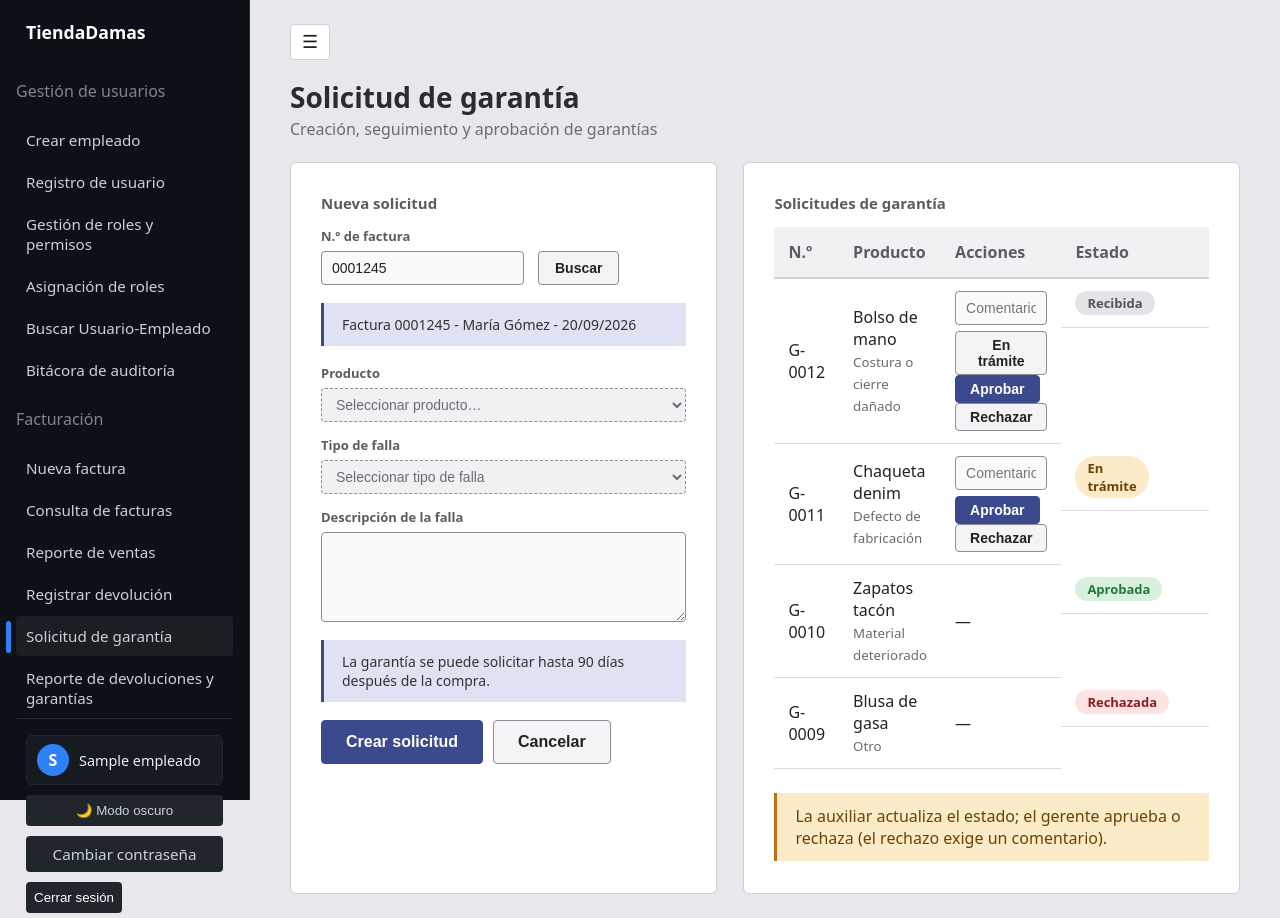
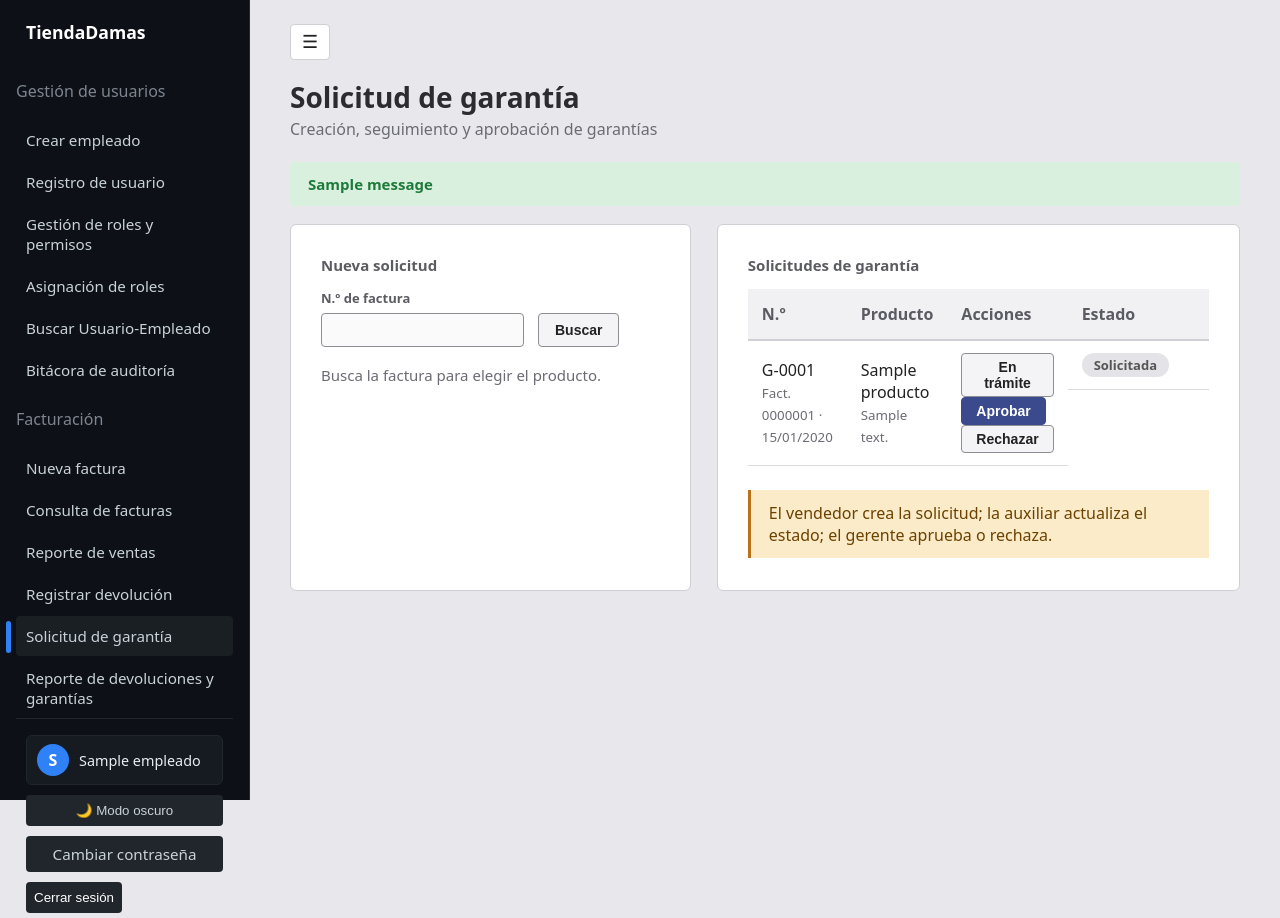
Before and after one commit to JuanchoLopezGalvis/TiendaDamasSoftware, a Django app: page /panel/facturacion/garantia/ in a window 1280 px wide. Run offline with Django 5.2, Linux system fonts and the light colour scheme; a user stored in the database is signed in; tables that the repository leaves empty hold one stand-in row (values such as "Sample post"); one stand-in notice (Sample message) is shown.

Commit message:
solicitudes de garantia

```diff
--- a/Modulos/facturacion/views.py
+++ b/Modulos/facturacion/views.py
@@ -14,9 +14,11 @@ from Modulos.usuarios.auditoria import registrar
 from Modulos.usuarios.models import Auditoria
 from django.db.models.functions import Coalesce
 
+from django.core.exceptions import PermissionDenied
+
 from Modulos.facturacion.models import (
-    PLAZO_DEVOLUCION_DIAS, Cliente, DetalleDevolucion, DetalleFactura,
-    Devolucion, Factura, Garantia, Producto,
+    PLAZO_DEVOLUCION_DIAS, PLAZO_GARANTIA_DIAS, Cliente, DetalleDevolucion,
+    DetalleFactura, Devolucion, Factura, Garantia, Producto, SeguimientoGarantia,
 )
 
 # Create your views here.
@@ -385,9 +387,145 @@ def registrar_devolucion(request):
     })
 
 
+ESTADOS_ABIERTOS = [
+    Garantia.Estado.SOLICITADA, Garantia.Estado.TRAMITE, Garantia.Estado.APROBADA,
+]
+
+
+def _problemas_garantia(factura):
+    problemas = []
+    if factura.estado == Factura.Estado.ANULADA:
+        problemas.append('La factura está anulada.')
+    dias = (timezone.localdate() - factura.fecha_factura).days
+    if dias > PLAZO_GARANTIA_DIAS:
+        problemas.append(
+            f'El plazo para solicitar garantía ({PLAZO_GARANTIA_DIAS} días) ya venció: '
+            f'la compra fue hace {dias} días.')
+    return problemas
+
+
 @login_required
 def solicitud_garantia(request):
-    return render(request, 'garantia.html')
+    u = request.user
+    puede_crear = u.has_perm('facturacion.add_garantia')
+    puede_tramitar = u.has_perm('facturacion.seguimiento_garantia')
+    puede_decidir = u.has_perm('facturacion.aprobar_garantia')
+    if not (puede_crear or puede_tramitar or puede_decidir):
+        raise PermissionDenied
+
+    url = reverse('solicitud_garantia')
+
+    if request.method == 'POST':
+        accion = request.POST.get('accion', '')
+
+        # ---------- Vendedor: crear la solicitud ----------
+        if accion == 'crear':
+            if not puede_crear:
+                raise PermissionDenied
+
+            factura = _buscar_factura(request.POST.get('factura'))
+            if factura is None:
+                messages.error(request, 'La factura no existe.')
+                return redirect(url)
+            back = f'{url}?factura={factura.numero}'
+
+            detalle = factura.detalles.select_related('producto').filter(
+                pk=_entero(request.POST.get('detalle'))).first()
+            descripcion = request.POST.get('descripcion', '').strip()[:1000]
+
+            errores = _problemas_garantia(factura)
+            if detalle is None:
+                errores.append('Selecciona un producto de la factura.')
+            elif Garantia.objects.filter(
+                    detalle_factura=detalle, estado__in=ESTADOS_ABIERTOS).exists():
+                errores.append('Ese producto ya tiene una garantía en curso.')
+            if not descripcion:
+                errores.append('Describe la falla del producto.')
+
+            if errores:
+                for e in errores:
+                    messages.error(request, e)
+                return redirect(back)
+
+            garantia = Garantia.objects.create(
+                detalle_factura=detalle, descripcion=descripcion, usuario_vendedor=u)
+            registrar(request, Auditoria.Evento.CREACION,
+                      f'Garantía {garantia.numero}: {detalle.producto.nombre_producto} '
+                      f'(factura {factura.numero})')
+            messages.success(request, f'Solicitud {garantia.numero} creada.')
+            return redirect(url)
+
+        # ---------- Auxiliar y gerente: cambiar el estado ----------
+        if accion in ('tramite', 'repuesta', 'aprobar', 'rechazar'):
+            garantia = Garantia.objects.filter(pk=_entero(request.POST.get('garantia'))).first()
+            Estado = Garantia.Estado
+
+            if garantia is None:
+                messages.error(request, 'La solicitud no existe.')
+                return redirect(url)
+
+            if accion in ('tramite', 'repuesta'):
+                if not puede_tramitar:
+                    raise PermissionDenied
+                esperado, nuevo = (
+                    (Estado.SOLICITADA, Estado.TRAMITE) if accion == 'tramite'
+                    else (Estado.APROBADA, Estado.REPUESTA)
+                )
+                if garantia.estado != esperado:
+                    messages.error(request, f'{garantia.numero} ya no está en estado "{Estado(esperado).label}".')
+                    return redirect(url)
+                with transaction.atomic():
+                    garantia.estado = nuevo
+                    campos = ['estado']
+                    if nuevo == Estado.REPUESTA:
+                        garantia.fecha_reposicion = timezone.now()
+                        campos.append('fecha_reposicion')
+                    garantia.save(update_fields=campos)
+                    SeguimientoGarantia.objects.create(
+                        garantia=garantia, usuario_auxiliar=u, estado=nuevo)
+            else:
+                if not puede_decidir:
+                    raise PermissionDenied
+                if garantia.estado not in (Estado.SOLICITADA, Estado.TRAMITE):
+                    messages.error(request, f'{garantia.numero} ya fue resuelta.')
+                    return redirect(url)
+                garantia.estado = Estado.APROBADA if accion == 'aprobar' else Estado.RECHAZADA
+                garantia.usuario_gerente = u
+                garantia.fecha_decision = timezone.now()
+                garantia.save(update_fields=['estado', 'usuario_gerente', 'fecha_decision'])
+
+            messages.success(request, f'{garantia.numero}: {garantia.get_estado_display().lower()}.')
+            return redirect(url)
+
+        return redirect(url)
+
+    # ---------- Mostrar ----------
+    texto = request.GET.get('factura', '').strip()
+    factura, detalles, problemas = None, [], []
+    if texto and puede_crear:
+        factura = _buscar_factura(texto)
+        if factura is None:
+            messages.error(request, f'No existe la factura "{texto}".')
+        else:
+            detalles = list(factura.detalles.select_related('producto').order_by('pk'))
+            problemas = _problemas_garantia(factura)
+
+    Estado = Garantia.Estado
+    garantias = Garantia.objects.select_related(
+        'detalle_factura__producto', 'detalle_factura__factura', 'usuario_vendedor')[:30]
+    filas = [{
+        'g': g,
+        'tramitar': puede_tramitar and g.estado == Estado.SOLICITADA,
+        'reponer': puede_tramitar and g.estado == Estado.APROBADA,
+        'decidir': puede_decidir and g.estado in (Estado.SOLICITADA, Estado.TRAMITE),
+    } for g in garantias]
+
+    return render(request, 'garantia.html', {
+        'puede_crear': puede_crear,
+        'texto': texto, 'factura': factura, 'detalles': detalles, 'problemas': problemas,
+        'plazo': PLAZO_GARANTIA_DIAS,
+        'filas': filas,
+    })
 
 
 @login_required
--- a/templates/garantia.html
+++ b/templates/garantia.html
@@ -8,66 +8,77 @@
     <h1 class="pagina-titulo">Solicitud de garantía</h1>
     <p class="pagina-sub">Creación, seguimiento y aprobación de garantías</p>
 
+    {% if messages %}
+        {% for m in messages %}
+            <div class="msg msg-{{ m.tags }}">{{ m }}</div>
+        {% endfor %}
+    {% endif %}
+
     <div class="roles-grid">
 
         <!-- ========== Nueva solicitud (vendedor) ========== -->
+        {% if puede_crear %}
         <section class="card">
             <h2 class="card-titulo">Nueva solicitud</h2>
 
-            <div class="buscar-producto" style="margin-bottom: 18px;">
+            <form method="get" class="buscar-producto" style="margin-bottom: 18px;">
                 <div class="campo">
                     <label for="factura">N.º de factura</label>
-                    <input type="text" id="factura" value="0001245" autocomplete="off">
+                    <input type="text" id="factura" name="factura" value="{{ texto }}" autocomplete="off" required>
                 </div>
-                <button type="button" class="btn-secundario">Buscar</button>
+                <button type="submit" class="btn-secundario">Buscar</button>
+            </form>
+
+            {% if factura %}
+                <div class="aviso">
+                    Factura {{ factura.numero }} - {{ factura.cliente.nombre_completo }} - {{ factura.fecha_factura|date:"d/m/Y" }}
                 </div>
 
-            <div class="aviso">Factura 0001245 - María Gómez - 20/09/2026</div>
+                {% for p in problemas %}
+                    <div class="aviso aviso-warn">{{ p }}</div>
+                {% endfor %}
 
                 <form method="post">
                     {% csrf_token %}
+                    <input type="hidden" name="accion" value="crear">
+                    <input type="hidden" name="factura" value="{{ factura.numero }}">
 
                     <div style="display: flex; flex-direction: column; gap: 14px;">
                         <div class="campo">
                             <label for="detalle">Producto</label>
-                        <select id="detalle" required>
+                            <select id="detalle" name="detalle" required {% if problemas %}disabled{% endif %}>
                                 <option value="" selected disabled>Seleccionar producto…</option>
-                            <option>101BLU · Blusa manga larga básica</option>
-                            <option>201BOL · Bolso de mano cuero sintético</option>
-                        </select>
-                    </div>
-
-                    <div class="campo">
-                        <label for="motivo">Tipo de falla</label>
-                        <select id="motivo" required>
-                            <option value="" selected disabled>Seleccionar tipo de falla</option>
-                            <option>Defecto de fabricación</option>
-                            <option>Costura o cierre dañado</option>
-                            <option>Material deteriorado</option>
-                            <option>Otro</option>
+                                {% for d in detalles %}
+                                    <option value="{{ d.pk }}">{{ d.producto.codigo }} · {{ d.producto.nombre_producto }}</option>
+                                {% endfor %}
                             </select>
                         </div>
 
                         <div class="campo">
                             <label for="descripcion">Descripción de la falla</label>
-                        <textarea id="descripcion" class="input-tabla" maxlength="1000" required
+                            <textarea id="descripcion" name="descripcion" class="input-tabla" maxlength="1000" required
+                                      {% if problemas %}disabled{% endif %}
                                       style="width: 100%; height: 90px; padding: 8px 10px; font-family: inherit; resize: vertical;"></textarea>
                         </div>
                     </div>
 
                     <div class="aviso" style="margin-top: 18px;">
-                    La garantía se puede solicitar hasta 90 días después de la compra.
+                        La garantía se puede solicitar hasta {{ plazo }} días después de la compra.
                     </div>
 
                     <div class="acciones">
-                    <button type="submit" class="btn-primario">Crear solicitud</button>
-                    <button type="reset" class="btn-secundario">Cancelar</button>
+                        <button type="submit" class="btn-primario" {% if problemas %}disabled{% endif %}>Crear solicitud</button>
+                        <a class="btn-secundario btn-enlace" href="{% url 'solicitud_garantia' %}">Cancelar</a>
                     </div>
                 </form>
+            {% else %}
+                <p class="nota">Busca la factura para elegir el producto.</p>
+            {% endif %}
         </section>
+        {% endif %}
 
         <!-- ========== Solicitudes (auxiliar / gerente) ========== -->
-        <section class="card">
+        <section class="card" {% if not puede_crear %}style="grid-column: 1 / -1;"{% endif %}>
             <h2 class="card-titulo">Solicitudes de garantía</h2>
 
             <table class="tabla sin-derecha">
@@ -80,44 +91,46 @@
                     </tr>
                 </thead>
                 <tbody>
+                    {% for f in filas %}
                     <tr>
-                        <td>G-0012</td>
-                        <td>Bolso de mano<br><small style="color: var(--muted);">Costura o cierre dañado</small></td>
                         <td>
-                            <input type="text" class="input-tabla" placeholder="Comentario" style="width: 100%; margin-bottom: 6px;">
-                            <button type="button" class="btn-secundario btn-chico">En trámite</button>
-                            <button type="button" class="btn-primario btn-chico">Aprobar</button>
-                            <button type="button" class="btn-secundario btn-chico">Rechazar</button>
+                            {{ f.g.numero }}<br>
+                            <small style="color: var(--muted);">Fact. {{ f.g.detalle_factura.factura.numero }} · {{ f.g.fecha_solicitud|date:"d/m/Y" }}</small>
                         </td>
-                        <td><span class="pill pill-off">Recibida</span></td>
+                        <td>
+                            {{ f.g.detalle_factura.producto.nombre_producto }}<br>
+                            <small style="color: var(--muted);">{{ f.g.descripcion|truncatechars:70 }}</small>
+                        </td>
+                        <td>
+                            {% if f.tramitar or f.reponer or f.decidir %}
+                            <form method="post">
+                                {% csrf_token %}
+                                <input type="hidden" name="garantia" value="{{ f.g.pk }}">
+                                {% if f.tramitar %}
+                                    <button type="submit" name="accion" value="tramite" class="btn-secundario btn-chico">En trámite</button>
+                                {% endif %}
+                                {% if f.reponer %}
+                                    <button type="submit" name="accion" value="repuesta" class="btn-secundario btn-chico">Marcar repuesta</button>
+                                {% endif %}
+                                {% if f.decidir %}
+                                    <button type="submit" name="accion" value="aprobar" class="btn-primario btn-chico">Aprobar</button>
+                                    <button type="submit" name="accion" value="rechazar" class="btn-secundario btn-chico">Rechazar</button>
+                                {% endif %}
+                            </form>
+                            {% else %}—{% endif %}
+                        </td>
+                        <td><span class="pill {{ f.g.clase }}">{{ f.g.get_estado_display }}</span></td>
                     </tr>
+                    {% empty %}
                     <tr>
-                        <td>G-0011</td>
-                        <td>Chaqueta denim<br><small style="color: var(--muted);">Defecto de fabricación</small></td>
-                        <td>
-                            <input type="text" class="input-tabla" placeholder="Comentario" style="width: 100%; margin-bottom: 6px;">
-                            <button type="button" class="btn-primario btn-chico">Aprobar</button>
-                            <button type="button" class="btn-secundario btn-chico">Rechazar</button>
-                        </td>
-                        <td><span class="pill pill-warn">En trámite</span></td>
+                        <td colspan="4">Aún no hay solicitudes de garantía.</td>
                     </tr>
-                    <tr>
-                        <td>G-0010</td>
-                        <td>Zapatos tacón<br><small style="color: var(--muted);">Material deteriorado</small></td>
-                        <td>—</td>
-                        <td><span class="pill pill-ok">Aprobada</span></td>
-                    </tr>
-                    <tr>
-                        <td>G-0009</td>
-                        <td>Blusa de gasa<br><small style="color: var(--muted);">Otro</small></td>
-                        <td>—</td>
-                        <td><span class="pill pill-error">Rechazada</span></td>
-                    </tr>
+                    {% endfor %}
                 </tbody>
             </table>
 
             <div class="aviso aviso-warn">
-                La auxiliar actualiza el estado; el gerente aprueba o rechaza (el rechazo exige un comentario).
+                El vendedor crea la solicitud; la auxiliar actualiza el estado; el gerente aprueba o rechaza.
             </div>
         </section>
 
```
Also changed, not shown: Modulos/facturacion/admin.py (+23 -2 lines), Modulos/facturacion/models.py (+57 -29 lines). Lines whose indentation alone changed are shown as unchanged.
